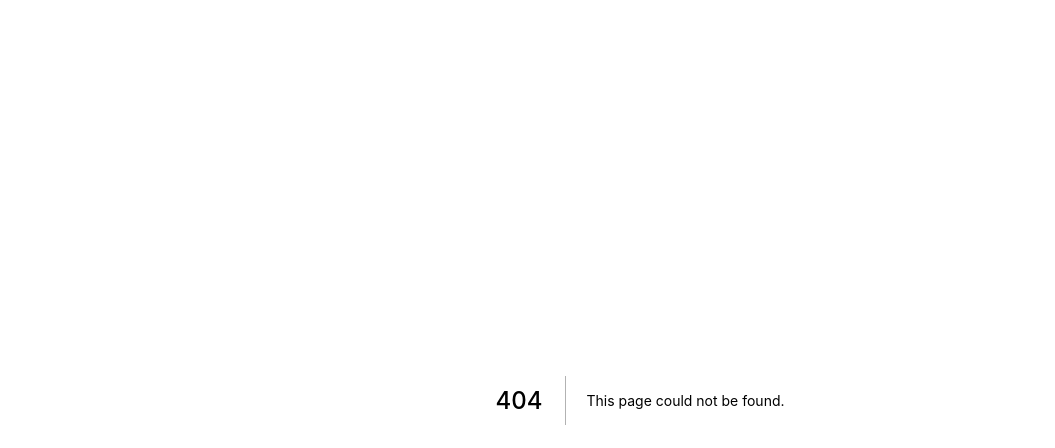
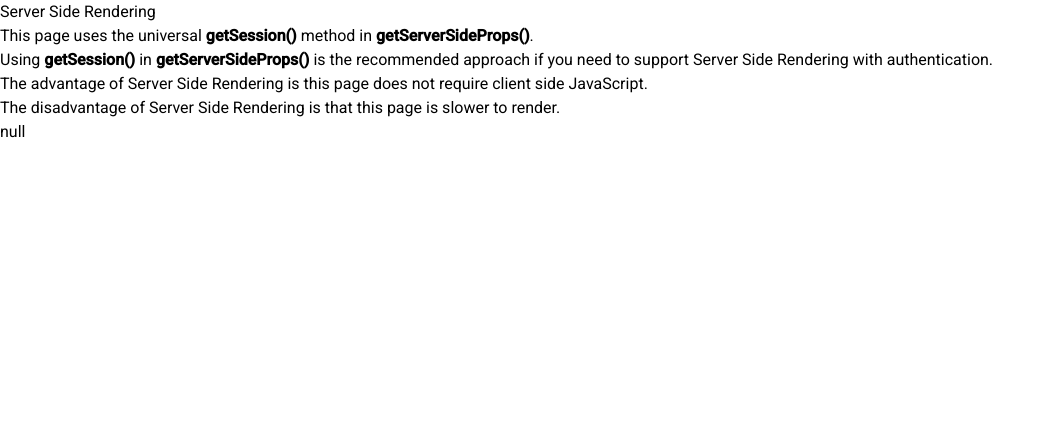
Before and after one commit to cleardh/netflix-clone, a Next.js app: page /protected in a window 1280 px wide. Before the commit this address had no page. Shown: the top 448 px of the page, without its empty margins (0-1055 px from the left). Built offline with nearby package versions, Linux system fonts and the light colour scheme; no server answers.

Commit message:
Tested protected route

```diff
--- /dev/null
+++ b/pages/protected.js
@@ -0,0 +1,38 @@
+import { useSession, getSession } from 'next-auth/client'
+
+export default function Protected () {
+  // As this page uses Server Side Rendering, the `session` will be already
+  // populated on render without needing to go through a loading stage.
+  // This is possible because of the shared context configured in `_app.js` that
+  // is used by `useSession()`.
+  const [ session, loading ] = useSession()
+
+  return (
+    <>
+      <h1>Server Side Rendering</h1>
+      <p>
+        This page uses the universal <strong>getSession()</strong> method in <strong>getServerSideProps()</strong>.
+      </p>
+      <p>
+        Using <strong>getSession()</strong> in <strong>getServerSideProps()</strong> is the recommended approach if you need to
+        support Server Side Rendering with authentication.
+      </p>
+      <p>
+        The advantage of Server Side Rendering is this page does not require client side JavaScript.
+      </p>
+      <p>
+        The disadvantage of Server Side Rendering is that this page is slower to render.
+      </p>
+      <p>{JSON.stringify(session, null, 2)}</p>
+    </>
+  )
+}
+
+// Export the `session` prop to use sessions with Server Side Rendering
+export async function getServerSideProps(context) {
+  return {
+    props: {
+      session: await getSession(context)
+    }
+  }
+}
```
